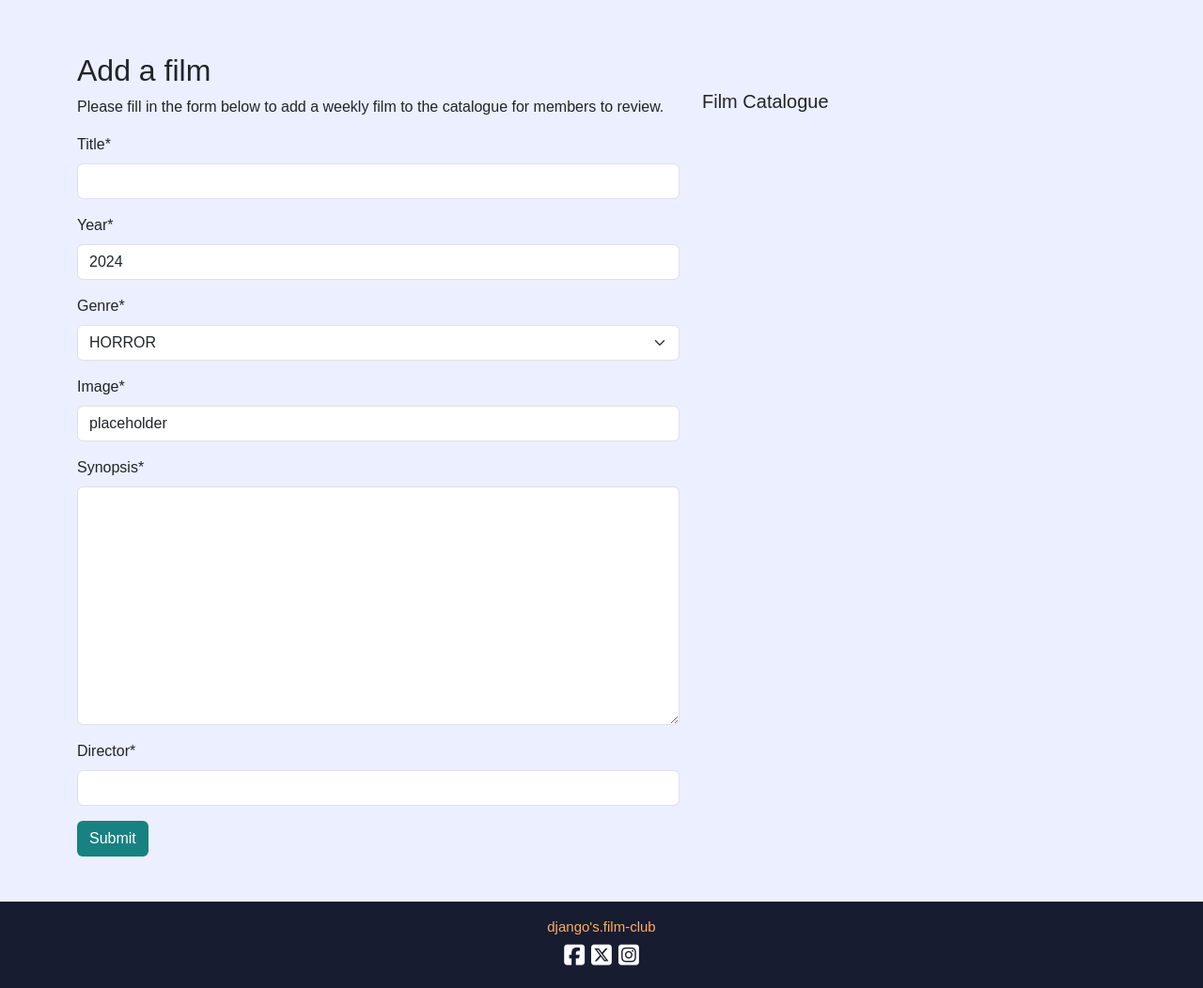
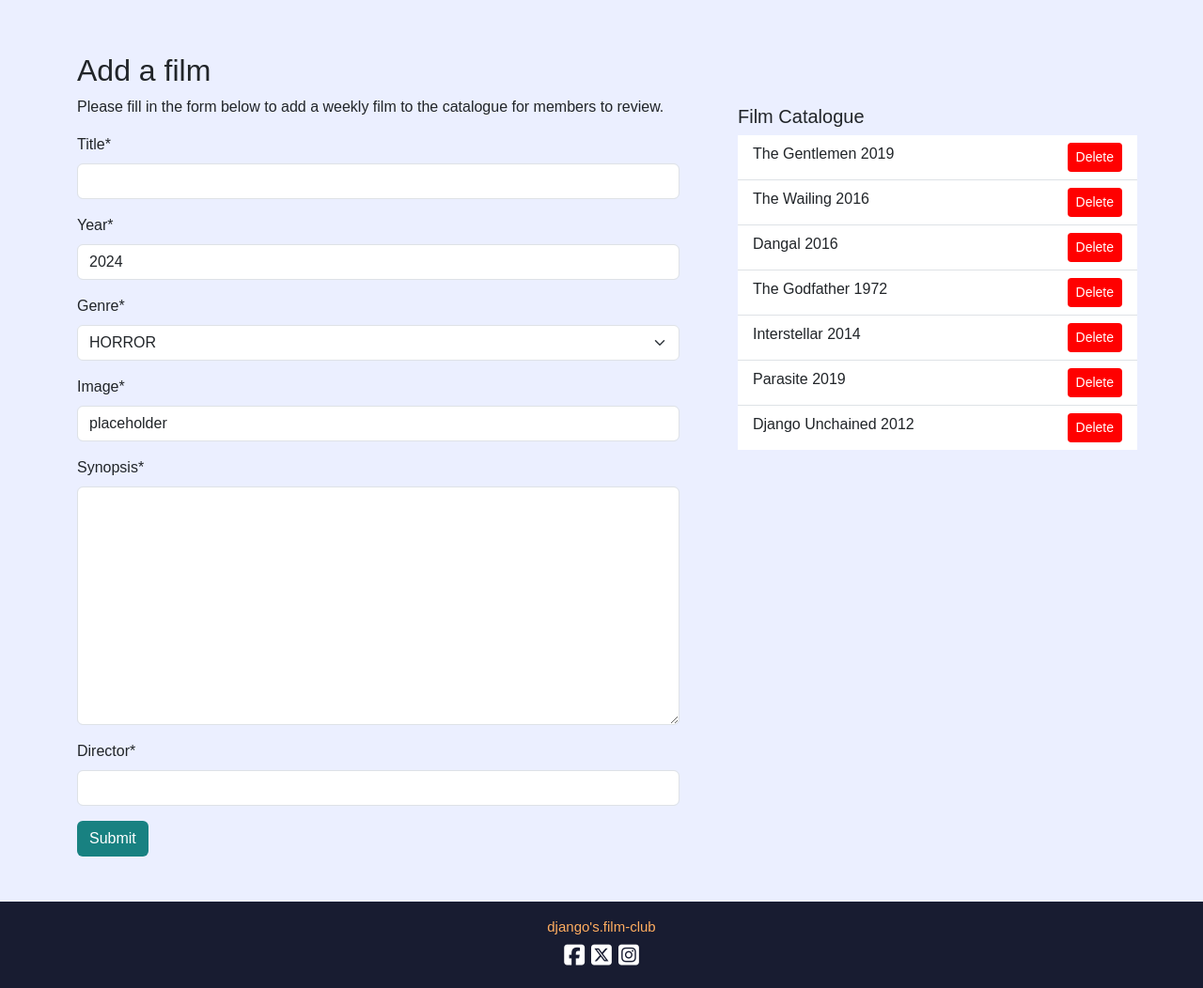
Before and after one commit to StringerMus/django-film-club, a Django app: page /post/ in a window 1280 px wide. Shown: the part 72-1124 px from the top of the page at 94% size. Run offline with Django 4.2, Linux system fonts and the light colour scheme; data comes from the database, SQL or seed files in the repository; some libraries are stand-ins or nearby versions; some web fonts are replaced.

Commit message:
Add button to delete films in post_film. Delete function not working.

```diff
--- a/film/templates/film/film_detail.html
+++ b/film/templates/film/film_detail.html
@@ -63,7 +63,7 @@
   </div>
 </div>
 
-  <!-- Delete confirmation modal -->
+<!-- Delete confirmation modal -->
 <div class="modal fade" id="deleteModal" tabindex="-1" aria-labelledby="deleteModalLabel" aria-hidden="true">
   <div class="modal-dialog">
     <div class="modal-content">
--- a/film/views.py
+++ b/film/views.py
@@ -73,7 +73,7 @@ def review_edit(request, slug, review_id):
 #delete reviews
 def review_delete(request, slug, review_id):
     """
-    view to review comment
+    view to delete review
     """
     queryset = Movie.objects.all()
     film = get_object_or_404(queryset, slug=slug)
--- a/post/templates/post/post_film.html
+++ b/post/templates/post/post_film.html
@@ -17,14 +17,40 @@
             </form>
         </div>
         <!--Film catalogue-->
-        <div class="col-12 col-md-5 mt-5 mb-5">
-            <h5>Film Catalogue</h5>
-            {% for movie in movie_list %}
-            <div class="image-flash">
-                <p>{{ movie.title }} | {{ movie.year }}</p>
-            </div>
-            {% endfor %}
+        <div class="col-12 col-md-5 mt-5 mb-5 card-body film-catlist" style="width: 18rem;">
+            <h5 class="mt-3">Film Catalogue</h5>
+            <ul class="list-group list-group-flush">
+                {% for movie in movie_list %}
+                    <li class="list-group-item" id="movie{{ movie.id }}">{{ movie.title }} {{ movie.year }}
+                        <button class="btn btn-delete btn-sm del-film" data-movie-id="{{ movie.id }}">Delete</button>
+                    </li>
+                {% endfor %}
+            </ul>
         </div>
     </div>
 </div>
+
+<!-- Delete confirmation modal -->
+<div class="modal fade" id="deleteModal" tabindex="-1" aria-labelledby="deleteModalLabel" aria-hidden="true">
+    <div class="modal-dialog">
+      <div class="modal-content">
+        <div class="modal-header">
+          <h5 class="modal-title" id="deleteModalLabel">Delete?</h5>
+          <button type="button" class="btn-close" data-bs-dismiss="modal" aria-label="Close"></button>
+        </div>
+        <div class="modal-body">
+          This film will be deleted permanently. Are you sure you want to delete the film?
+        </div>
+        <div class="modal-footer">
+          <button type="button" class="btn btn-secondary" data-bs-dismiss="modal">Close</button>
+          <a id="deleteConfirm" href="#" class="btn btn-danger">Delete</a>
+        </div>
+      </div>
+    </div>
+  </div>
+
 {% endblock content %}
+
+{% block extras %}
+<script src="{% static 'js/films.js' %}"></script>
+{% endblock %}
--- a/post/urls.py
+++ b/post/urls.py
@@ -1,8 +1,12 @@
 from . import views
 from django.urls import path
+from .views import post_film, FilmList
 
 
 urlpatterns = [
     path("", views.post_film, name='post_film'),
     path('<slug:slug>/', views.post_film, name='post'),
+    path("", post_film, name='post_film'),
+    path('films/', views.FilmList.as_view(), name='film-list'),
+    path('delete_movie/<int:movie_id>', views.film_delete, name='film_delete'),
 ]
--- a/post/views.py
+++ b/post/views.py
@@ -1,22 +1,20 @@
-from django.shortcuts import render, get_object_or_404
+from django.shortcuts import render, get_object_or_404, reverse
 from django.views import generic
 from django.contrib import messages
-from django.utils.text import slugify
+from django.http import HttpResponseRedirect
 from film.models import Movie
 from .forms import FilmForm
 
 
-# Create your views here.
 class FilmList(generic.ListView):
-    queryset = Movie.objects.all()
+    model = Movie
     template_name = "post/post_film.html"
+    #This makes sure the context name is movie_list
+    context_object_name = "movie_list"
 
 
 def post_film(request):
     queryset = Movie.objects.all()
-    #film catlogue - bug - film list not appearing
-    #film = get_object_or_404(queryset)
-    #reviews = film.movies.all().order_by("-added_on")
 
     if request.method == "POST":
         film_form = FilmForm(request.POST, request.FILES)
@@ -28,14 +26,27 @@ def post_film(request):
             )
 
     film_form = FilmForm()
-    film = Movie.objects.all().order_by('-added_on').first()
+    movie_list = Movie.objects.all() #.order_by('-added_on').first()
 
     return render(
         request,
         "post/post_film.html",
         {
             "post": post_film,
-            #"catalogue" : catalogue,
             "film_form": film_form,
+            "movie_list": movie_list,
         },
     )
+
+
+#delete films
+def film_delete(request, slug, movie_id):
+
+    queryset = Movie.objects.all()
+    film = get_object_or_404(queryset, slug=slug)
+    movie = get_object_or_404(Movie, pk=movie_id)
+
+    movie.delete()
+    messages.add_message(request, messages.SUCCESS, 'Film deleted!')
+
+    return HttpResponseRedirect(reverse('post_film', args=[slug]))
--- a/static/css/style.css
+++ b/static/css/style.css
@@ -159,6 +159,7 @@ nav a{
     color: white;
 }
 
+/*
 .film-card{
     z-index: 1;
 }
@@ -167,6 +168,7 @@ nav a{
     z-index: 2;
     margin-bottom: 12px;
 }
+*/
 
 .r-count{
     padding-top: 20px;
@@ -232,6 +234,12 @@ nav a{
     color: rgb(172, 175, 175);
 }
 
-.approval {
-    color: rgb(222, 146, 168);
+/*post_film*/
+.film-catlist{
+    padding-left: 50px;
 }
+
+.del-film{
+    position: relative;
+    float: right;
+}
--- /dev/null
+++ b/static/js/films.js
@@ -0,0 +1,11 @@
+const deleteModal = new bootstrap.Modal(document.getElementById("deleteModal"));
+const deleteButtons = document.getElementsByClassName("btn-outline-danger");
+const deleteConfirm = document.getElementById("deleteConfirm");
+
+for (let button of deleteButtons) {
+  button.addEventListener("click", (e) => {
+    let movieId = e.target.getAttribute("movie_id");
+    deleteConfirm.href = `delete_movie/${movieId}`;
+    deleteModal.show();
+  });
+}
```
